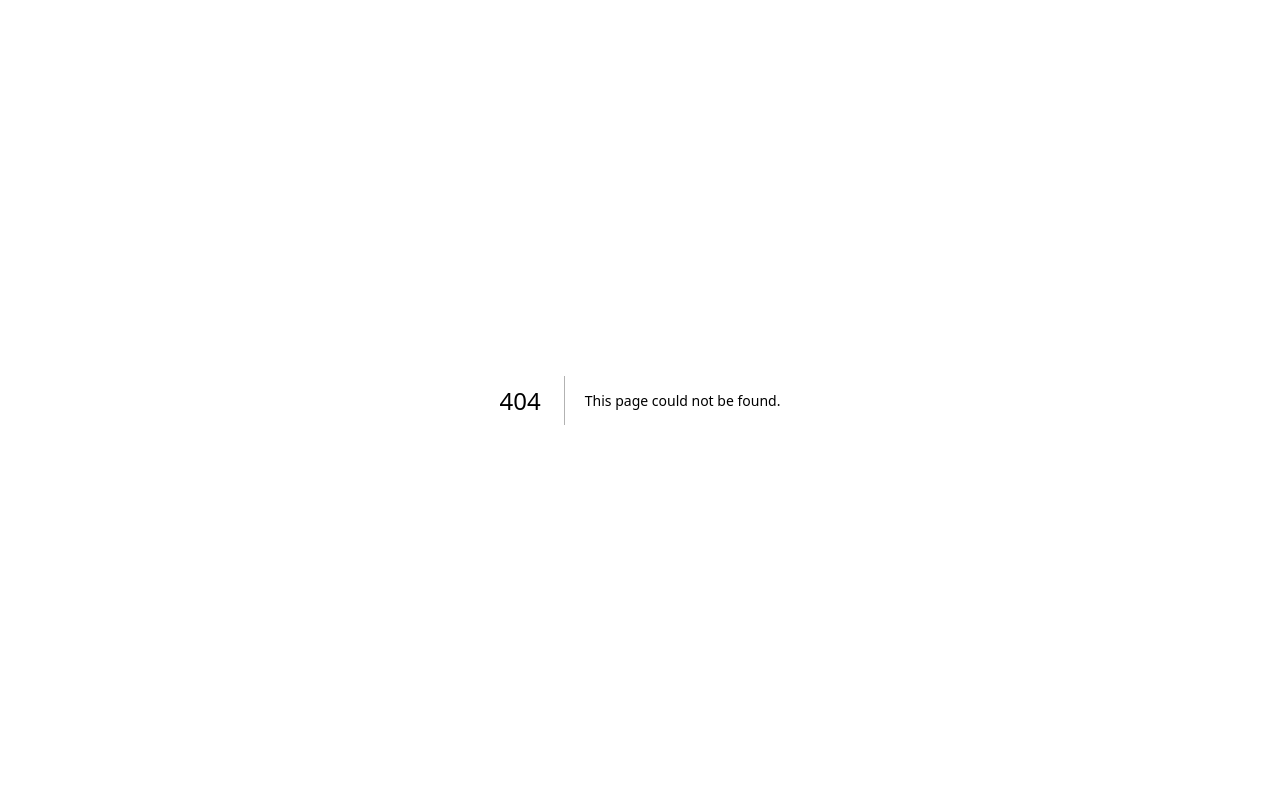
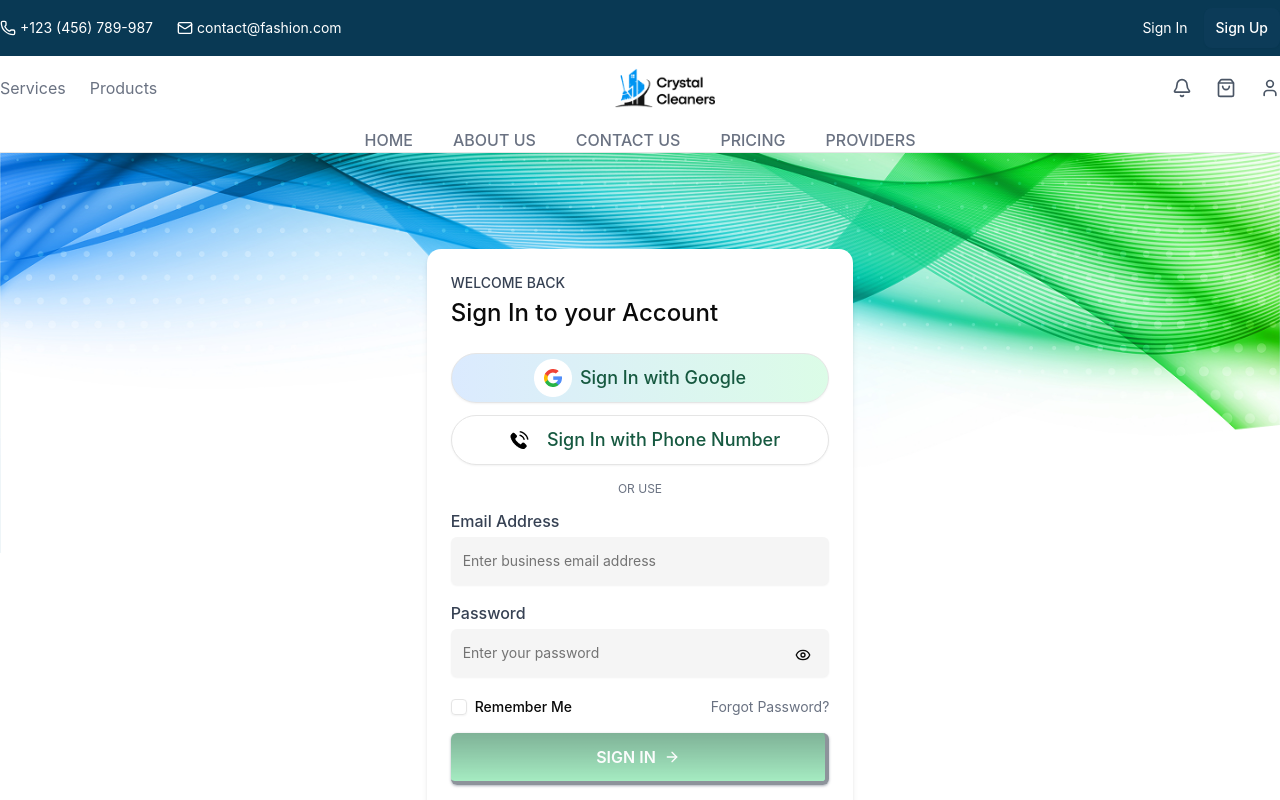
Before and after one commit to azimuddin2/misurchi-service-web, a Next.js app: page /login in a window 1280 px wide. Before the commit this address had no page. Shown: the top 800 px of the page. Built offline with nearby package versions, Linux system fonts and the light colour scheme.

Commit message:
added login page and form

```diff
--- a/package.json
+++ b/package.json
@@ -14,6 +14,7 @@
     "@radix-ui/react-accordion": "^1.2.11",
     "@radix-ui/react-aspect-ratio": "^1.1.7",
     "@radix-ui/react-avatar": "^1.1.10",
+    "@radix-ui/react-checkbox": "^1.3.2",
     "@radix-ui/react-dialog": "^1.1.14",
     "@radix-ui/react-label": "^2.1.7",
     "@radix-ui/react-popover": "^1.1.14",
--- /dev/null
+++ b/src/app/(WithMainLayout)/(auth)/login/page.tsx
@@ -0,0 +1,11 @@
+import LoginForm from '@/components/modules/auth/login';
+
+const LoginPage = () => {
+  return (
+    <div>
+      <LoginForm />
+    </div>
+  );
+};
+
+export default LoginPage;
--- /dev/null
+++ b/src/components/modules/auth/login/index.tsx
@@ -0,0 +1,194 @@
+'use client';
+
+import { Input } from '@/components/ui/input';
+import rectangleBgImg from '@/assets/images/rectangle.png';
+import { Button } from '@/components/ui/button';
+import { ArrowRight, Eye, EyeOff } from 'lucide-react';
+import { useState } from 'react';
+import {
+  Form,
+  FormControl,
+  FormField,
+  FormItem,
+  FormLabel,
+  FormMessage,
+} from '@/components/ui/form';
+import { FieldValues, SubmitHandler, useForm } from 'react-hook-form';
+import { zodResolver } from '@hookform/resolvers/zod';
+import googleIcon from '@/assets/icons/google.png';
+import phoneIcon from '@/assets/icons/phone.png';
+import Image from 'next/image';
+import { AppButton } from '@/components/shared/app-button';
+import Link from 'next/link';
+import { loginSchema } from './loginValidation';
+import { Checkbox } from '@/components/ui/checkbox';
+
+const LoginForm = () => {
+  const [showPassword, setShowPassword] = useState(false);
+  const [accept, setAccept] = useState(false);
+
+  const form = useForm({
+    resolver: zodResolver(loginSchema),
+  });
+
+  const {
+    formState: { isSubmitting },
+  } = form;
+
+  const onSubmit: SubmitHandler<FieldValues> = async (data) => {
+    try {
+      console.log(data);
+    } catch (error: any) {
+      console.error(error);
+    }
+  };
+
+  return (
+    <div
+      style={{
+        backgroundImage: `url(${rectangleBgImg.src})`,
+        backgroundSize: 'contain',
+        width: '100%',
+        backgroundRepeat: 'no-repeat',
+      }}
+      className="flex justify-center items-center min-h-screen py-20"
+    >
+      <div className="bg-white p-4 lg:p-6 rounded-xl shadow-md lg:w-1/3">
+        <h3 className="text-sm text-gray-700 uppercase font-medium">
+          Welcome Back
+        </h3>
+        <h2 className="text-2xl font-medium mb-6 mt-1">
+          Sign In to your Account
+        </h2>
+
+        {/* Social Buttons */}
+        <div className="space-y-3">
+          <Button
+            variant="outline"
+            className="w-full py-6 rounded-full flex gap-2 justify-center bg-gradient-to-r from-blue-100 to-green-100 cursor-pointer"
+          >
+            <Image src={googleIcon} alt="Google" />
+            <span className="font-medium text-lg text-[#165940]">
+              Sign In with Google
+            </span>
+          </Button>
+          <Button
+            variant="outline"
+            className="w-full rounded-full py-6 flex gap-2 justify-center cursor-pointer"
+          >
+            <Image src={phoneIcon} alt="phone" />
+            <span className="font-medium text-lg text-[#165940]">
+              Sign In with Phone Number
+            </span>
+          </Button>
+        </div>
+
+        <div className="my-4 text-center text-xs text-gray-500">OR USE</div>
+
+        {/* Form Inputs */}
+        <Form {...form}>
+          <form onSubmit={form.handleSubmit(onSubmit)} className="space-y-4">
+            {/* Email */}
+            <FormField
+              control={form.control}
+              name="email"
+              render={({ field }) => (
+                <FormItem className="mb-5">
+                  <FormLabel className="!text-gray-700 !text-base font-medium">
+                    Email Address
+                  </FormLabel>
+                  <FormControl>
+                    <Input
+                      type="email"
+                      placeholder="Enter business email address"
+                      {...field}
+                      value={field.value || ''}
+                      className="bg-[#f5f5f5] py-6 border-none rounded-sm"
+                    />
+                  </FormControl>
+                  <FormMessage />
+                </FormItem>
+              )}
+            />
+
+            {/* Password */}
+            <FormField
+              control={form.control}
+              name="password"
+              render={({ field }) => (
+                <FormItem className="relative mb-5">
+                  <FormLabel className="!text-gray-700 !text-base font-medium">
+                    Password
+                  </FormLabel>
+                  <FormControl>
+                    <Input
+                      type={showPassword ? 'text' : 'password'}
+                      placeholder="Enter your password"
+                      {...field}
+                      value={field.value || ''}
+                      className="bg-[#f5f5f5] py-6 border-none rounded-sm"
+                    />
+                  </FormControl>
+                  <Button
+                    type="button"
+                    variant="ghost"
+                    size="icon"
+                    className="absolute right-2 top-8"
+                    onClick={() => setShowPassword((prev) => !prev)}
+                  >
+                    {showPassword ? (
+                      <EyeOff className="w-6 h-6" />
+                    ) : (
+                      <Eye className="w-6 h-6" />
+                    )}
+                  </Button>
+                  <FormMessage />
+                </FormItem>
+              )}
+            />
+
+            {/* Forgot Password */}
+            <div className="flex justify-between items-center mt-5 mb-2">
+              <div className="flex items-center space-x-2">
+                <Checkbox
+                  onClick={() => setAccept((prev) => !prev)}
+                  id="terms"
+                  className="cursor-pointer"
+                />
+                <FormLabel className="text-sm" htmlFor="terms">
+                  Remember Me
+                </FormLabel>
+              </div>
+              <Link href={'/forgot-password'} className="text-gray-500 text-sm">
+                Forgot Password?
+              </Link>
+            </div>
+
+            {/* Submit Button */}
+            <AppButton
+              disabled={accept === false}
+              className="w-full text-gray-50 border-gray-800 bg-gradient-to-t to-green-800 from-green-500/70 hover:bg-green-500/80"
+              content={
+                <div className="flex justify-center items-center space-x-2 font-semibold">
+                  <p className="uppercase">Sign In</p>
+                  <ArrowRight />
+                </div>
+              }
+            />
+            <p className="text-center text-base mt-2">
+              Don’t have an account?{' '}
+              <Link
+                href="/user-role"
+                className="text-black font-bold underline"
+              >
+                SIGN UP HERE
+              </Link>
+            </p>
+          </form>
+        </Form>
+      </div>
+    </div>
+  );
+};
+
+export default LoginForm;
--- /dev/null
+++ b/src/components/modules/auth/login/loginValidation.ts
@@ -0,0 +1,8 @@
+import { z } from 'zod';
+
+export const loginSchema = z.object({
+  email: z
+    .string({ required_error: 'Email is required' })
+    .email('Invalid email address'),
+  password: z.string({ required_error: 'Password is required' }),
+});
--- a/src/components/shared/app-button.tsx
+++ b/src/components/shared/app-button.tsx
@@ -4,10 +4,13 @@ import { Button } from '../ui/button';
 interface IAppButton {
   className?: string;
   content: string | ReactNode;
+  disabled?: boolean;
 }
-export const AppButton = ({ className, content }: IAppButton) => {
+
+export const AppButton = ({ className, content, disabled }: IAppButton) => {
   return (
     <Button
+      disabled={disabled}
       className={`p-6 cursor-pointer text-base mt-2 shadow-amber-500d shadow-sm rounded-sm border-b-4 border-r-4  shadow-gray-500 ${className}`}
     >
       {content}
--- /dev/null
+++ b/src/components/ui/checkbox.tsx
@@ -0,0 +1,32 @@
+'use client';
+
+import * as React from 'react';
+import * as CheckboxPrimitive from '@radix-ui/react-checkbox';
+import { CheckIcon } from 'lucide-react';
+
+import { cn } from '@/lib/utils';
+
+function Checkbox({
+  className,
+  ...props
+}: React.ComponentProps<typeof CheckboxPrimitive.Root>) {
+  return (
+    <CheckboxPrimitive.Root
+      data-slot="checkbox"
+      className={cn(
+        'peer border-input dark:bg-input/30 data-[state=checked]:bg-primary data-[state=checked]:text-primary-foreground dark:data-[state=checked]:bg-primary data-[state=checked]:border-primary focus-visible:border-ring focus-visible:ring-ring/50 aria-invalid:ring-destructive/20 dark:aria-invalid:ring-destructive/40 aria-invalid:border-destructive size-4 shrink-0 rounded-[4px] border shadow-xs transition-shadow outline-none focus-visible:ring-[3px] disabled:cursor-not-allowed disabled:opacity-50',
+        className,
+      )}
+      {...props}
+    >
+      <CheckboxPrimitive.Indicator
+        data-slot="checkbox-indicator"
+        className="flex items-center justify-center text-current transition-none"
+      >
+        <CheckIcon className="size-3.5" />
+      </CheckboxPrimitive.Indicator>
+    </CheckboxPrimitive.Root>
+  );
+}
+
+export { Checkbox };
```
Also changed, not shown: 1 other file (tests, documents, lock files or other folders).
